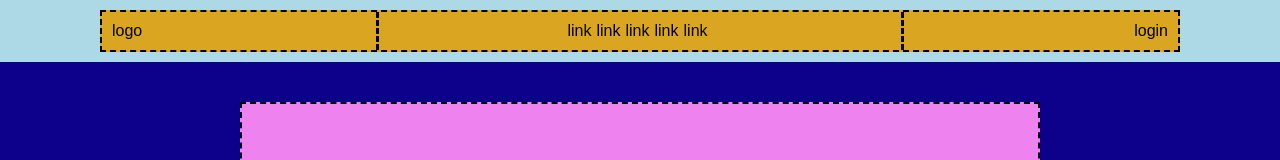
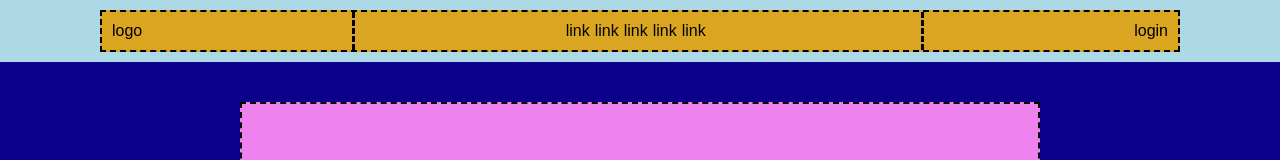
Before and after one commit to MonicaSerraWebDeveloper/htmlcss-struttura-discord, a plain HTML site: page index.html in a window 1280 px wide. Shown: the top 160 px of the page. Drawn offline with Linux system fonts and the light colour scheme.

Commit message:
fix: removed class in header section

```diff
--- a/index.html
+++ b/index.html
@@ -10,8 +10,8 @@
     <!-- Section Header Menu  -->
     <header>
         <div class="container header-menu">
-            <div class="col-header col-25">logo</div>
-            <nav class="col-header col-50">
+            <div>logo</div>
+            <nav class="col-50">
                 <ul>
                     <li><a href="#">link</a></li>
                     <li><a href="#">link</a></li>
@@ -20,7 +20,7 @@
                     <li><a href="#">link</a></li>
                 </ul>
             </nav>
-            <div class="col-header col-25">login</div>
+            <div>login</div>
         </div>
     </header>
     <!-- / Section Header Menu  -->
--- a/style.css
+++ b/style.css
@@ -58,6 +58,10 @@ header > .container {
     background-color: #daa520;
 }
 
+nav {
+    flex-grow: 0.5;
+}
+
 nav ul  {
     display: flex;
     justify-content: center;
@@ -73,21 +77,10 @@ nav a {
     text-decoration: none;
 }
 
-.col-header {
+.header-menu > * {
     padding: 10px 0;
 }
 
-.col-25 {
-    width: 25%;
-}
-
-.col-50 {
-    width: 50%;
-}
-
-.col-25:last-child {
-    text-align: right;
-}
 
 /*---------------------
         HERO
```
